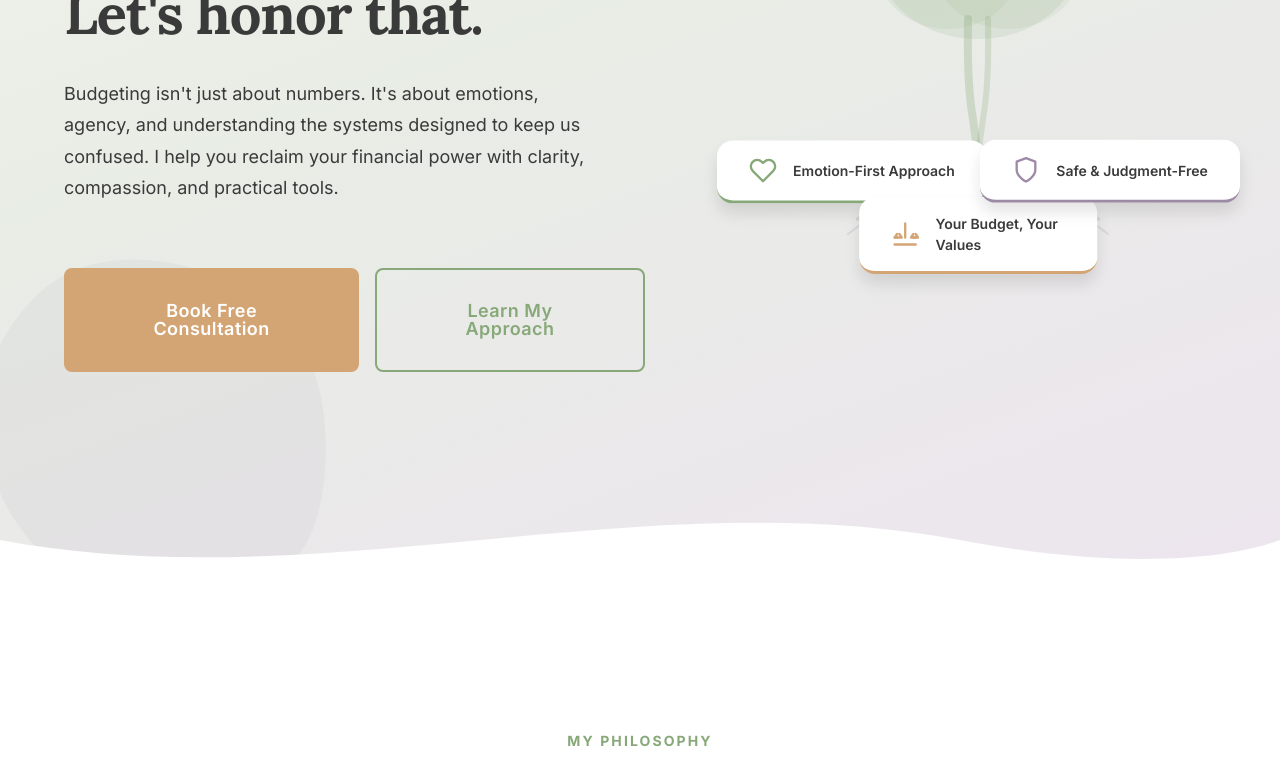
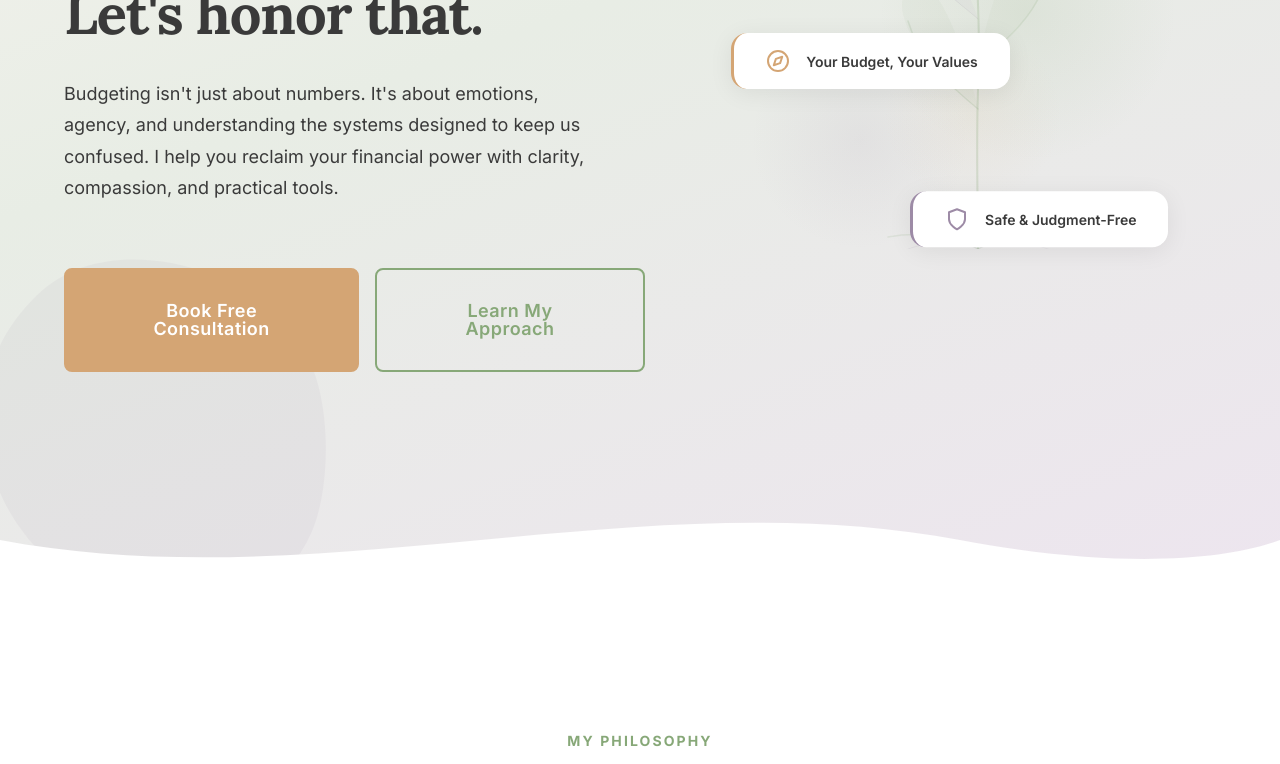
Before and after one commit to hiker-dan/rooted-financial-wellness, a plain HTML site: page index.html in a window 1280 px wide. Shown: the part 518-1282 px from the top of the page. Drawn offline with Linux system fonts and the light colour scheme.

Commit message:
Update main page graphics.

```diff
--- a/css/pages/about.css
+++ b/css/pages/about.css
@@ -245,6 +245,7 @@
   display: grid;
   grid-template-columns: 1fr;
   gap: var(--space-md);
+  align-items: start;
 }
 
 @media (min-width: 640px) {
--- a/css/pages/home.css
+++ b/css/pages/home.css
@@ -294,7 +294,7 @@
 /* (Trust line removed) */
 
 /* ============================================
-   HERO VISUAL (Floating cards + plant illustration)
+   HERO VISUAL
    ============================================ */
 
 .hero-visual {
@@ -309,93 +309,112 @@
   }
 }
 
-/* Tree SVG */
-.hero-tree {
+/* Soft gradient orbs for depth */
+.hero-orb {
+  position: absolute;
+  border-radius: 50%;
+  pointer-events: none;
+}
+
+.hero-orb-1 {
+  width: 300px;
+  height: 300px;
+  top: 2%;
+  right: 8%;
+  background: radial-gradient(circle, rgba(135, 168, 120, 0.12) 0%, transparent 70%);
+}
+
+.hero-orb-2 {
+  width: 220px;
+  height: 220px;
+  bottom: 12%;
+  left: 2%;
+  background: radial-gradient(circle, rgba(157, 139, 166, 0.10) 0%, transparent 70%);
+}
+
+.hero-orb-3 {
+  width: 180px;
+  height: 180px;
+  top: 38%;
+  left: 30%;
+  background: radial-gradient(circle, rgba(212, 165, 116, 0.08) 0%, transparent 70%);
+}
+
+/* Central botanical line art */
+.hero-botanical {
   position: absolute;
   top: 50%;
   left: 50%;
   transform: translate(-50%, -50%);
-  width: 300px;
-  height: 400px;
-  z-index: 1;
+  width: 240px;
+  height: 340px;
+  z-index: 0;
 }
 
-/* Floating cards as roots */
+/* Floating value cards */
 .hero-card {
   position: absolute;
   background: var(--color-white);
   border-radius: var(--radius-lg);
   padding: var(--space-sm) var(--space-md);
-  box-shadow: var(--shadow-lg);
+  box-shadow: 0 4px 24px rgba(0, 0, 0, 0.07);
   display: flex;
   align-items: center;
   gap: var(--space-sm);
   font-size: var(--text-sm);
   font-weight: var(--font-weight-semibold);
   color: var(--color-charcoal);
-  animation: rootFloat 6s ease-in-out infinite;
   z-index: 2;
-  border-top: none;
-  border-left: none;
+  white-space: nowrap;
+  border-left: 3px solid transparent;
+  animation: cardFloat 6s ease-in-out infinite;
 }
 
 .hero-card-icon {
-  width: 28px;
-  height: 28px;
+  width: 24px;
+  height: 24px;
   flex-shrink: 0;
 }
 
-/* Card 1: Emotion-First - left root */
+/* Card 1: Emotion-First — top right */
 .hero-card-1 {
-  bottom: 22%;
-  left: -5%;
+  top: 8%;
+  right: 2%;
+  border-left-color: var(--color-sage);
   animation-delay: 0s;
-  border-bottom: 3px solid var(--color-sage);
 }
 
 .hero-card-1 .hero-card-icon {
   color: var(--color-sage);
 }
 
-/* Card 2: Your Budget, Your Values - center root */
+/* Card 2: Budget/Values — center left */
 .hero-card-2 {
-  bottom: 5%;
-  left: 50%;
-  transform: translateX(-50%);
+  top: 42%;
+  left: -2%;
+  border-left-color: var(--color-gold);
   animation-delay: -2s;
-  border-bottom: 3px solid var(--color-gold);
 }
 
 .hero-card-2 .hero-card-icon {
   color: var(--color-gold);
 }
 
-/* Card 3: Safe & Judgment-Free - right root */
+/* Card 3: Safe Space — bottom right */
 .hero-card-3 {
-  bottom: 22%;
-  right: -5%;
+  bottom: 12%;
+  right: 10%;
+  border-left-color: var(--color-purple);
   animation-delay: -4s;
-  border-bottom: 3px solid var(--color-purple);
 }
 
 .hero-card-3 .hero-card-icon {
   color: var(--color-purple);
 }
 
-@keyframes rootFloat {
-  0%, 100% { transform: translateY(0px); }
-  50% { transform: translateY(-8px); }
-}
-
-/* Override transform for centered card */
-.hero-card-2 {
-  animation: rootFloatCenter 6s ease-in-out infinite;
-  animation-delay: -2s;
-}
-
-@keyframes rootFloatCenter {
-  0%, 100% { transform: translateX(-50%) translateY(0px); }
-  50% { transform: translateX(-50%) translateY(-8px); }
+@keyframes cardFloat {
+  0%, 100% { transform: translateY(0); }
+  50% { transform: translateY(-10px); }
 }
 
 /* ============================================
--- a/index.html
+++ b/index.html
@@ -6,7 +6,7 @@
 
   <!-- SEO Meta Tags -->
   <title>Rooted Financial Wellness | Emotion-First Budget Coaching</title>
-  <meta name="description" content="Financial coaching that combines emotional wellness with practical budgeting systems. AFC® candidate offering 1-on-1 coaching and workshops. Reclaim your financial agency.">
+  <meta name="description" content="Financial coaching that combines emotional wellness with practical budgeting systems. 1-on-1 coaching and workshops to help you reclaim your financial agency.">
   <meta name="keywords" content="financial wellness, budget coaching, financial coach, zero-based budgeting, LGBTQ+ financial coaching">
 
   <!-- Open Graph / Social Media -->
@@ -111,29 +111,37 @@
             </div>
           </div>
 
-          <!-- Hero Visual - Root tree with floating cards -->
+          <!-- Hero Visual -->
           <div class="hero-visual animate-on-scroll" aria-hidden="true">
-            <!-- Tree trunk and canopy -->
-            <svg class="hero-tree" viewBox="0 0 300 400" fill="none" xmlns="http://www.w3.org/2000/svg" aria-hidden="true">
-              <!-- Tree canopy -->
-              <ellipse cx="150" cy="80" rx="100" ry="80" fill="#87A878" opacity="0.15"/>
-              <ellipse cx="120" cy="90" rx="70" ry="60" fill="#87A878" opacity="0.12"/>
-              <ellipse cx="180" cy="85" rx="75" ry="65" fill="#87A878" opacity="0.1"/>
-              <ellipse cx="150" cy="60" rx="60" ry="50" fill="#87A878" opacity="0.08"/>
-              <!-- Trunk -->
-              <path d="M140 140 C140 160, 138 200, 145 240 Q148 260, 150 280" stroke="#87A878" stroke-width="8" stroke-linecap="round" fill="none" opacity="0.3"/>
-              <path d="M160 140 C160 160, 162 200, 155 240 Q152 260, 150 280" stroke="#87A878" stroke-width="6" stroke-linecap="round" fill="none" opacity="0.25"/>
-              <!-- Root branches -->
-              <path d="M150 280 C130 300, 80 320, 30 340" stroke="#87A878" stroke-width="4" stroke-linecap="round" fill="none" opacity="0.25"/>
-              <path d="M150 280 C150 310, 150 340, 150 370" stroke="#87A878" stroke-width="5" stroke-linecap="round" fill="none" opacity="0.3"/>
-              <path d="M150 280 C170 300, 220 320, 270 340" stroke="#87A878" stroke-width="4" stroke-linecap="round" fill="none" opacity="0.25"/>
-              <!-- Secondary roots -->
-              <path d="M100 310 C80 325, 50 330, 20 355" stroke="#9D8BA6" stroke-width="2" stroke-linecap="round" fill="none" opacity="0.2"/>
-              <path d="M200 310 C220 325, 250 330, 280 355" stroke="#9D8BA6" stroke-width="2" stroke-linecap="round" fill="none" opacity="0.2"/>
-              <path d="M130 295 C110 315, 65 335, 50 365" stroke="#87A878" stroke-width="2" stroke-linecap="round" fill="none" opacity="0.15"/>
-              <path d="M170 295 C190 315, 235 335, 250 365" stroke="#87A878" stroke-width="2" stroke-linecap="round" fill="none" opacity="0.15"/>
+            <!-- Soft gradient orbs for depth -->
+            <div class="hero-orb hero-orb-1"></div>
+            <div class="hero-orb hero-orb-2"></div>
+            <div class="hero-orb hero-orb-3"></div>
+
+            <!-- Elegant botanical line art -->
+            <svg class="hero-botanical" viewBox="0 0 240 340" fill="none" xmlns="http://www.w3.org/2000/svg">
+              <!-- Main stem -->
+              <path d="M120 340 C120 300, 118 240, 120 180 C122 130, 120 90, 118 50" stroke="#87A878" stroke-width="2" stroke-linecap="round" opacity="0.25"/>
+              <!-- Left leaf (large) -->
+              <path d="M120 200 C90 175, 55 145, 45 105 C40 82, 55 72, 72 82 C89 92, 110 155, 120 200Z" fill="#87A878" opacity="0.06"/>
+              <path d="M120 200 C92 177, 60 148, 50 112" stroke="#87A878" stroke-width="1.5" stroke-linecap="round" opacity="0.18"/>
+              <!-- Right leaf (large) -->
+              <path d="M120 155 C150 130, 185 100, 192 60 C196 38, 178 28, 162 40 C146 52, 128 110, 120 155Z" fill="#87A878" opacity="0.05"/>
+              <path d="M120 155 C148 132, 180 105, 188 68" stroke="#87A878" stroke-width="1.5" stroke-linecap="round" opacity="0.15"/>
+              <!-- Small left leaf -->
+              <path d="M120 110 C100 92, 78 80, 72 58 C70 45, 82 40, 90 50 C98 60, 112 85, 120 110Z" fill="#9D8BA6" opacity="0.05"/>
+              <path d="M120 110 C102 94, 82 82, 76 64" stroke="#9D8BA6" stroke-width="1" stroke-linecap="round" opacity="0.14"/>
+              <!-- Small right accent -->
+              <path d="M120 80 C135 68, 152 60, 158 44 C162 32, 150 27, 142 36 C134 45, 126 62, 120 80Z" fill="#D4A574" opacity="0.05"/>
+              <path d="M120 80 C134 69, 150 62, 155 48" stroke="#D4A574" stroke-width="1" stroke-linecap="round" opacity="0.12"/>
+              <!-- Root tendrils -->
+              <path d="M120 340 C100 328, 65 322, 30 328" stroke="#87A878" stroke-width="1.5" stroke-linecap="round" opacity="0.15"/>
+              <path d="M120 340 C140 328, 175 322, 210 328" stroke="#87A878" stroke-width="1.5" stroke-linecap="round" opacity="0.15"/>
+              <path d="M120 340 C105 332, 78 330, 50 340" stroke="#9D8BA6" stroke-width="1" stroke-linecap="round" opacity="0.10"/>
+              <path d="M120 340 C135 332, 162 330, 190 340" stroke="#9D8BA6" stroke-width="1" stroke-linecap="round" opacity="0.10"/>
             </svg>
-            <!-- Floating cards positioned as roots -->
+
+            <!-- Floating value cards — diagonal cascade -->
             <div class="hero-card hero-card-1">
               <svg class="hero-card-icon" viewBox="0 0 24 24" fill="none" stroke="currentColor" stroke-width="2" stroke-linecap="round" stroke-linejoin="round">
                 <path d="M20.84 4.61a5.5 5.5 0 0 0-7.78 0L12 5.67l-1.06-1.06a5.5 5.5 0 0 0-7.78 7.78L12 21.23l8.84-8.84a5.5 5.5 0 0 0 0-7.78z"/>
@@ -142,12 +150,8 @@
             </div>
             <div class="hero-card hero-card-2">
               <svg class="hero-card-icon" viewBox="0 0 24 24" fill="none" stroke="currentColor" stroke-width="2" stroke-linecap="round" stroke-linejoin="round">
-                <line x1="12" y1="3" x2="12" y2="15"/>
-                <path d="M5 12l-2 3h6l-2-3"/>
-                <path d="M19 12l-2 3h6l-2-3"/>
-                <line x1="3" y1="21" x2="21" y2="21"/>
-                <line x1="3" y1="15" x2="5" y2="15"/>
-                <line x1="19" y1="15" x2="21" y2="15"/>
+                <circle cx="12" cy="12" r="10"/>
+                <polygon points="16.24 7.76 14.12 14.12 7.76 16.24 9.88 9.88 16.24 7.76"/>
               </svg>
               <span>Your Budget, Your Values</span>
             </div>
@@ -412,7 +416,7 @@
             Empowering you to reclaim financial agency through emotion-first coaching and practical tools.
           </p>
           <p class="footer-credentials">
-            Daniel Sotelo-Reiner, AFC® Candidate
+            Daniel Sotelo-Reiner, Financial Wellness Coach
           </p>
         </div>
 
```
Also changed, not shown: about.html (+6 -30 lines), approach.html (+1 -1 lines), contact.html (+1 -1 lines), resources.html (+1 -1 lines), services.html (+1 -1 lines).
